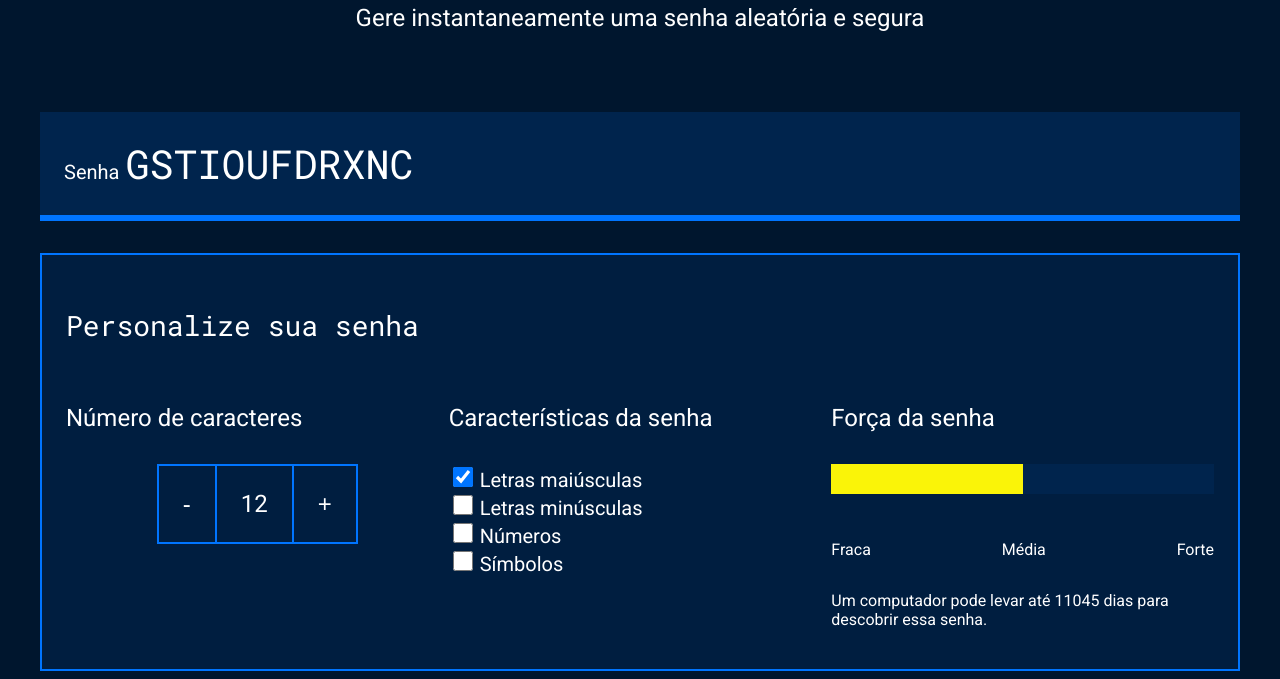
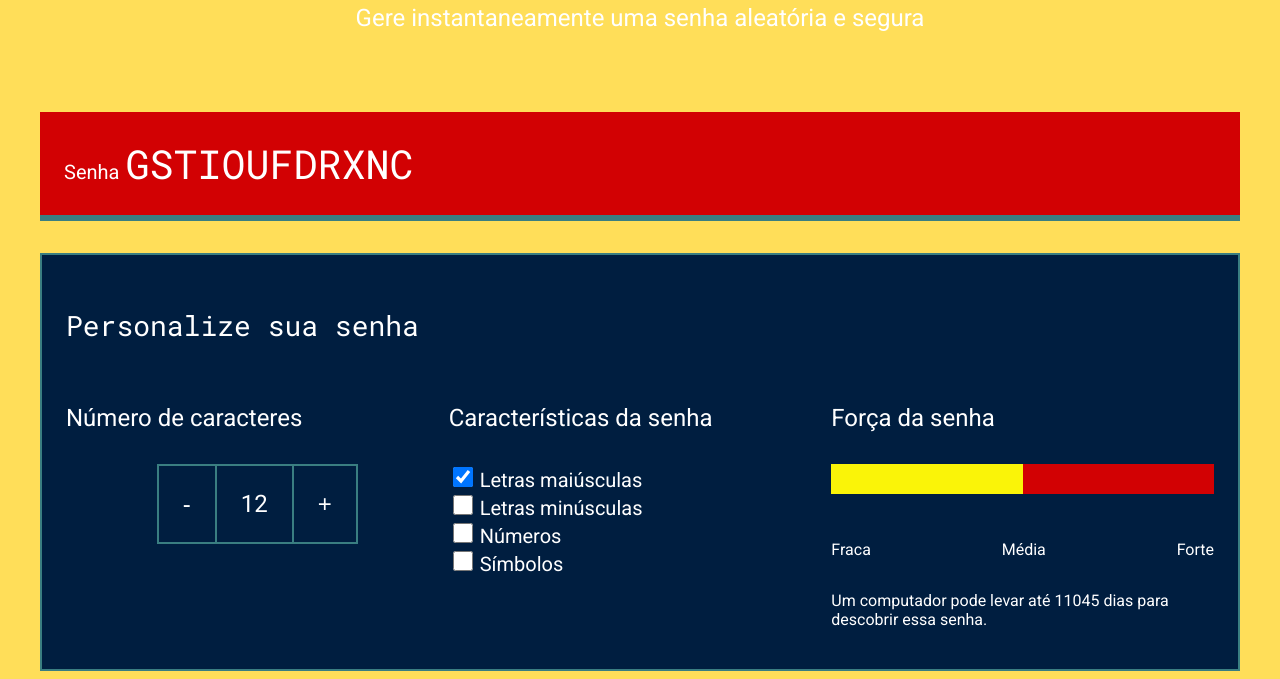
Before and after one commit to FFranco15/seguran-a-3D-2-ha-3-trimestre, a plain HTML site: page index.html in a window 1280 px wide. Shown: the part 191-870 px from the top of the page. Drawn offline with Linux system fonts and the light colour scheme.

Commit message:
redecoração

```diff
--- a/style.css
+++ b/style.css
@@ -2,10 +2,10 @@
 
 :root{
     --branco: white;
-    --cor-de-fundo: #00162E;
-    --fundo-senha: #00244D;
+    --cor-de-fundo: #FFDE59;
+    --fundo-senha: #D20103;
     --fundo-texto: #001E40;
-    --borda: #0075FF;
+    --borda: #3A7E81;
     --roboto: 'Roboto', sans-serif;
     --roboto-mono: 'Roboto Mono', monospace;
 }
```
Also changed, not shown: index.html (indentation only).
